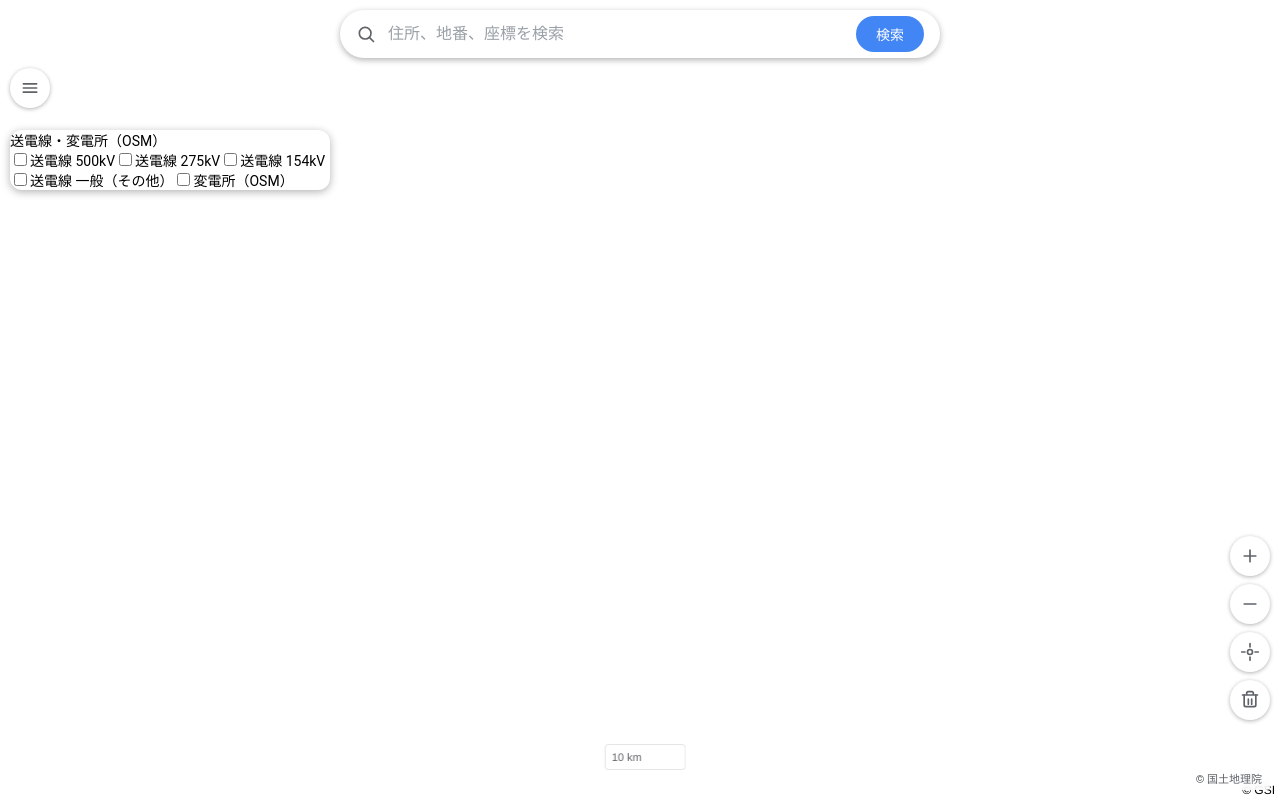
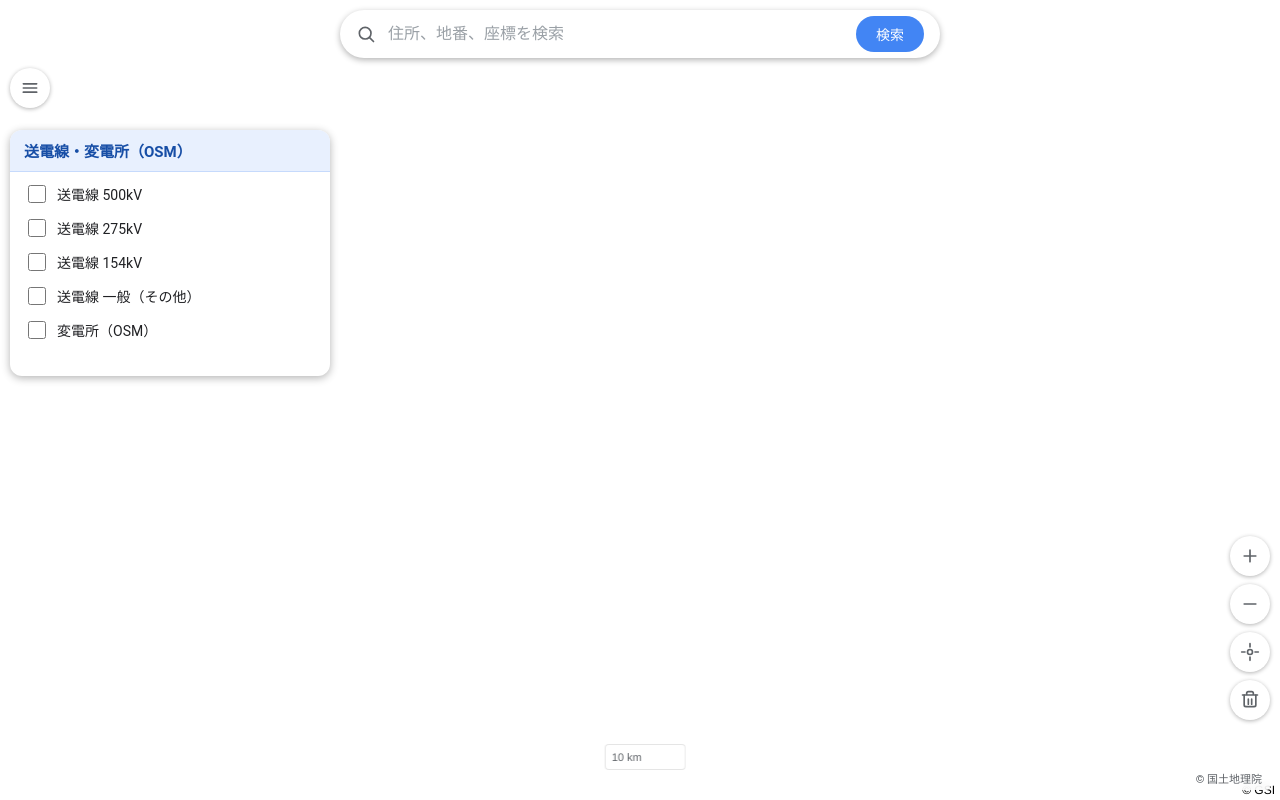
Before and after one commit to kanri-srhd/hazard-viewer, a website with bundled scripts: page viewer/index.html in a window 1280 px wide. Built offline with nearby package versions, Linux system fonts and the light colour scheme; no server answers.

Commit message:
feat(ui): add dedicated layer-ui.css for hazard/power layer panel (PhaseX UI restore)

```diff
--- a/viewer/index.html
+++ b/viewer/index.html
@@ -10,6 +10,7 @@
 
 <link href="https://unpkg.com/maplibre-gl@3.6.1/dist/maplibre-gl.css" rel="stylesheet" />
 <link href="./style.css" rel="stylesheet" />
+<link href="./layer-ui.css" rel="stylesheet" />
 <script src="https://unpkg.com/maplibre-gl@3.6.1/dist/maplibre-gl.js"></script>
 </head>
 
--- /dev/null
+++ b/viewer/layer-ui.css
@@ -0,0 +1,92 @@
+/* ======================================================================
+   viewer/layer-ui.css - レイヤーパネル（ハザード・送電線）専用UI
+   ====================================================================== */
+
+/* パネルタイトル */
+.layer-group-title {
+    font-weight: 600;
+    font-size: 15px;
+    padding: 10px 14px;
+    margin: 0;
+    background: #f1f3f4;
+    border-bottom: 1px solid #e0e0e0;
+    color: #202124;
+}
+
+/* レイヤーグループ本体 */
+.layer-group-body {
+    padding: 10px 14px 14px 14px;
+    background: #fff;
+}
+
+/* チェックボックスの並び */
+.layer-toggle-row {
+    display: flex;
+    align-items: center;
+    gap: 8px;
+    margin-bottom: 10px;
+    cursor: pointer;
+}
+
+.layer-toggle-row:last-child {
+    margin-bottom: 0;
+}
+
+/* チェックボックス */
+.layer-toggle-input {
+    width: 18px;
+    height: 18px;
+    cursor: pointer;
+    accent-color: #4285f4;
+}
+
+/* ラベル */
+.layer-toggle-label {
+    font-size: 14px;
+    color: #202124;
+    cursor: pointer;
+    user-select: none;
+}
+
+/* 送電線カテゴリの強調 */
+.power-layer-group .layer-group-title {
+    background: #e8f0fe;
+    color: #174ea6;
+    border-bottom: 1px solid #c6dafc;
+}
+
+/* PC 版：左側固定パネルに最適化 */
+#layer-panel {
+    overflow-y: auto;
+    padding-bottom: 20px;
+}
+
+/* スクロールバー美化 */
+#layer-panel::-webkit-scrollbar {
+    width: 8px;
+}
+#layer-panel::-webkit-scrollbar-thumb {
+    background: #dadce0;
+    border-radius: 4px;
+}
+#layer-panel::-webkit-scrollbar-thumb:hover {
+    background: #c0c3c7;
+}
+
+/* スマホ版（768px以下） */
+@media (max-width: 768px) {
+    .layer-group-title {
+        font-size: 16px;
+        padding: 12px 16px;
+    }
+    .layer-group-body {
+        padding: 12px 16px 20px 16px;
+    }
+    .layer-toggle-label {
+        font-size: 15px;
+    }
+    .layer-toggle-input {
+        width: 20px;
+        height: 20px;
+    }
+}
```
